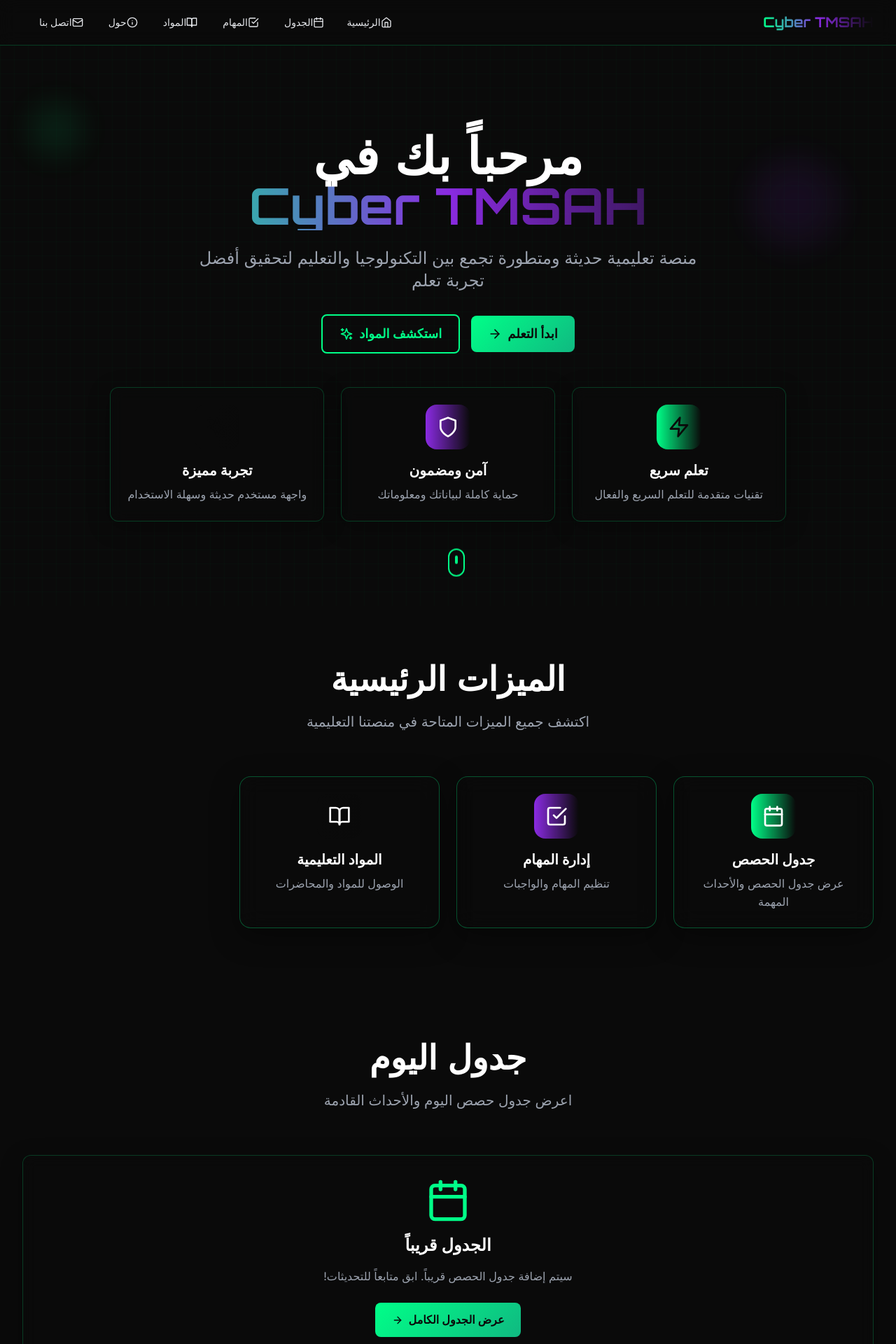
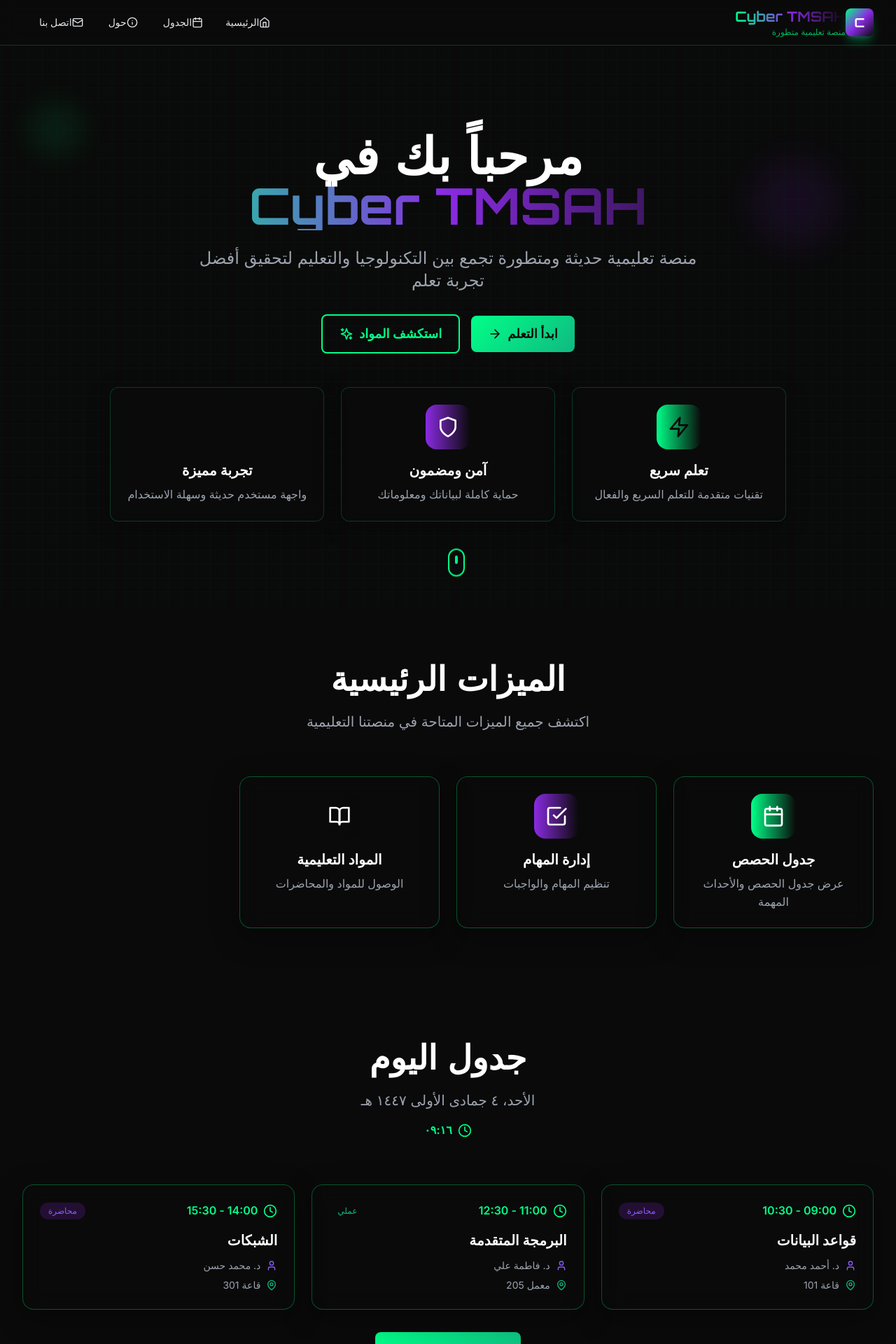
Before and after one commit to phoenixcrypto/cyber-tmsah, a Next.js app: page / in a window 1280 px wide. Shown: the top 1920 px of the page at 70% size. Built offline with nearby package versions, Linux system fonts and the light colour scheme.

Commit message:
Major improvements: Enhanced logo, closed tasks/materials sections, improved cards, added developer card with WhatsApp, enabled daily schedule

```diff
--- a/app/contact/page.tsx
+++ b/app/contact/page.tsx
@@ -1,4 +1,4 @@
-import { Mail, Phone, MapPin, Clock } from 'lucide-react'
+import { Mail, Phone, MapPin, Clock, MessageCircle, User, Code, Award } from 'lucide-react'
 
 export const dynamic = 'force-dynamic'
 export const revalidate = 0
@@ -31,6 +31,12 @@ export default function ContactPage() {
     }
   ]
 
+  const handleWhatsAppContact = () => {
+    const message = encodeURIComponent('مرحباً! أريد التواصل معكم حول منصة Cyber TMSAH')
+    const whatsappUrl = `https://wa.me/201234567890?text=${message}`
+    window.open(whatsappUrl, '_blank')
+  }
+
   return (
     <div className="min-h-screen bg-gradient-to-br from-cyber-dark via-cyber-dark to-cyber-dark/80">
       <div className="max-w-7xl mx-auto px-4 sm:px-6 lg:px-8 py-12">
@@ -42,6 +48,46 @@ export default function ContactPage() {
           <p className="text-lg sm:text-xl text-dark-300 max-w-3xl mx-auto">
             نحن هنا لمساعدتك. تواصل معنا لأي استفسار أو دعم
           </p>
+        </div>
+
+        {/* Developer Card */}
+        <div className="max-w-4xl mx-auto mb-16 animate-slide-up">
+          <div className="enhanced-card p-8 text-center">
+            <div className="flex flex-col md:flex-row items-center gap-8">
+              <div className="flex-shrink-0">
+                <div className="w-32 h-32 bg-gradient-to-br from-cyber-neon via-cyber-violet to-cyber-green rounded-full flex items-center justify-center shadow-lg shadow-cyber-neon/30">
+                  <User className="w-16 h-16 text-white" />
+                </div>
+              </div>
+              <div className="flex-1 text-right">
+                <h2 className="text-3xl font-orbitron font-bold text-dark-100 mb-4">
+                  ZEYAD MOHAMED
+                </h2>
+                <p className="text-xl text-cyber-neon mb-4">مطور ومصمم المنصة</p>
+                <div className="flex flex-wrap gap-4 justify-center md:justify-end mb-6">
+                  <div className="flex items-center gap-2 text-dark-300">
+                    <Code className="w-5 h-5 text-cyber-green" />
+                    <span>مطور Full Stack</span>
+                  </div>
+                  <div className="flex items-center gap-2 text-dark-300">
+                    <Award className="w-5 h-5 text-cyber-violet" />
+                    <span>مصمم UI/UX</span>
+                  </div>
+                </div>
+                <p className="text-dark-300 leading-relaxed mb-6">
+                  مطور شغوف بالتكنولوجيا والتعليم، متخصص في تطوير تطبيقات الويب الحديثة
+                  وتصميم تجارب مستخدم متميزة. أسعى دائماً لتحسين تجربة التعلم من خلال التكنولوجيا.
+                </p>
+                <button
+                  onClick={handleWhatsAppContact}
+                  className="bg-gradient-to-r from-green-500 to-green-600 hover:from-green-600 hover:to-green-700 text-white px-8 py-3 rounded-lg font-semibold flex items-center gap-3 mx-auto transition-all duration-300 hover:scale-105 shadow-lg hover:shadow-green-500/30"
+                >
+                  <MessageCircle className="w-5 h-5" />
+                  تواصل عبر واتساب
+                </button>
+              </div>
+            </div>
+          </div>
         </div>
 
         {/* Contact Info Grid */}
--- a/app/page.tsx
+++ b/app/page.tsx
@@ -1,5 +1,5 @@
 import Link from 'next/link'
-import { Calendar, CheckSquare, BookOpen, ArrowRight, Sparkles, Zap, Shield } from 'lucide-react'
+import { Calendar, CheckSquare, BookOpen, ArrowRight, Sparkles, Zap, Shield, Clock, MapPin, User } from 'lucide-react'
 
 export const dynamic = 'force-dynamic'
 export const revalidate = 0
@@ -28,6 +28,50 @@ export default function HomePage() {
       color: 'from-cyber-green to-cyber-neon'
     }
   ]
+
+  // جدول اليوم
+  const todaySchedule = [
+    {
+      time: '09:00 - 10:30',
+      subject: 'قواعد البيانات',
+      instructor: 'د. أحمد محمد',
+      room: 'قاعة 101',
+      type: 'محاضرة'
+    },
+    {
+      time: '11:00 - 12:30',
+      subject: 'البرمجة المتقدمة',
+      instructor: 'د. فاطمة علي',
+      room: 'معمل 205',
+      type: 'عملي'
+    },
+    {
+      time: '14:00 - 15:30',
+      subject: 'الشبكات',
+      instructor: 'د. محمد حسن',
+      room: 'قاعة 301',
+      type: 'محاضرة'
+    }
+  ]
+
+  const getCurrentTime = () => {
+    const now = new Date()
+    return now.toLocaleTimeString('ar-SA', {
+      hour: '2-digit',
+      minute: '2-digit',
+      hour12: false
+    })
+  }
+
+  const getCurrentDate = () => {
+    const now = new Date()
+    return now.toLocaleDateString('ar-SA', {
+      weekday: 'long',
+      year: 'numeric',
+      month: 'long',
+      day: 'numeric'
+    })
+  }
 
   return (
     <div className="min-h-screen">
@@ -157,18 +201,54 @@ export default function HomePage() {
               جدول اليوم
             </h2>
             <p className="text-lg sm:text-xl text-dark-300 max-w-3xl mx-auto">
-              اعرض جدول حصص اليوم والأحداث القادمة
+              {getCurrentDate()}
             </p>
+            <div className="flex items-center justify-center gap-2 mt-4">
+              <Clock className="w-5 h-5 text-cyber-neon" />
+              <span className="text-cyber-neon font-semibold">{getCurrentTime()}</span>
+            </div>
           </div>
 
-          <div className="glass-card p-8 text-center animate-slide-up-delayed">
-            <Calendar className="w-16 h-16 text-cyber-neon mx-auto mb-4" />
-            <h3 className="text-2xl font-semibold text-dark-100 mb-4">
-              الجدول قريباً
-            </h3>
-            <p className="text-dark-300 mb-6">
-              سيتم إضافة جدول الحصص قريباً. ابق متابعاً للتحديثات!
-            </p>
+          <div className="grid grid-cols-1 md:grid-cols-2 lg:grid-cols-3 gap-6 mb-8">
+            {todaySchedule.map((schedule, index) => (
+              <div
+                key={index}
+                className="enhanced-card p-6 hover:scale-105 transition-all duration-300 animate-slide-up-delayed"
+                style={{ animationDelay: `${index * 0.1}s` }}
+              >
+                <div className="flex items-center justify-between mb-4">
+                  <div className="flex items-center gap-2">
+                    <Clock className="w-5 h-5 text-cyber-neon" />
+                    <span className="text-cyber-neon font-semibold">{schedule.time}</span>
+                  </div>
+                  <span className={`px-3 py-1 rounded-full text-xs font-medium ${
+                    schedule.type === 'محاضرة'
+                      ? 'bg-cyber-violet/20 text-cyber-violet'
+                      : 'bg-cyber-green/20 text-cyber-green'
+                  }`}>
+                    {schedule.type}
+                  </span>
+                </div>
+
+                <h3 className="text-xl font-semibold text-dark-100 mb-3">
+                  {schedule.subject}
+                </h3>
+
+                <div className="space-y-2">
+                  <div className="flex items-center gap-2 text-dark-300">
+                    <User className="w-4 h-4 text-cyber-violet" />
+                    <span className="text-sm">{schedule.instructor}</span>
+                  </div>
+                  <div className="flex items-center gap-2 text-dark-300">
+                    <MapPin className="w-4 h-4 text-cyber-green" />
+                    <span className="text-sm">{schedule.room}</span>
+                  </div>
+                </div>
+              </div>
+            ))}
+          </div>
+
+          <div className="text-center animate-slide-up-delayed">
             <Link
               href="/schedule"
               className="btn-primary inline-flex items-center gap-2"
--- a/components/Navbar.tsx
+++ b/components/Navbar.tsx
@@ -2,7 +2,7 @@
 
 import Link from 'next/link'
 import { useState } from 'react'
-import { Menu, X, Home, Calendar, CheckSquare, BookOpen, Info, Mail } from 'lucide-react'
+import { Menu, X, Home, Calendar, Info, Mail } from 'lucide-react'
 
 export default function Navbar() {
   const [isOpen, setIsOpen] = useState(false)
@@ -18,8 +18,6 @@ export default function Navbar() {
   const navItems = [
     { href: '/', label: 'الرئيسية', icon: Home },
     { href: '/schedule', label: 'الجدول', icon: Calendar },
-    { href: '/tasks', label: 'المهام', icon: CheckSquare },
-    { href: '/materials', label: 'المواد', icon: BookOpen },
     { href: '/about', label: 'حول', icon: Info },
     { href: '/contact', label: 'اتصل بنا', icon: Mail },
   ]
@@ -29,10 +27,19 @@ export default function Navbar() {
       <div className="max-w-7xl mx-auto px-4 sm:px-6 lg:px-8">
         <div className="flex justify-between items-center h-16">
           {/* Logo */}
-          <Link href="/" className="flex items-center space-x-2 text-cyber-neon hover:text-cyber-violet transition-colors">
-            <span className="font-orbitron font-bold text-xl bg-gradient-to-r from-cyber-neon via-cyber-violet to-cyber-green bg-clip-text text-transparent">
-              Cyber TMSAH
-            </span>
+          <Link href="/" className="flex items-center space-x-3 text-cyber-neon hover:text-cyber-violet transition-colors group">
+            <div className="relative">
+              <div className="w-10 h-10 bg-gradient-to-br from-cyber-neon via-cyber-violet to-cyber-green rounded-lg flex items-center justify-center shadow-lg shadow-cyber-neon/30 group-hover:shadow-cyber-violet/40 transition-all duration-300">
+                <span className="font-orbitron font-bold text-white text-lg">C</span>
+              </div>
+              <div className="absolute -top-1 -right-1 w-3 h-3 bg-cyber-green rounded-full animate-pulse"></div>
+            </div>
+            <div className="flex flex-col">
+              <span className="font-orbitron font-bold text-xl bg-gradient-to-r from-cyber-neon via-cyber-violet to-cyber-green bg-clip-text text-transparent group-hover:from-cyber-violet group-hover:via-cyber-green group-hover:to-cyber-neon transition-all duration-300">
+                Cyber TMSAH
+              </span>
+              <span className="text-xs text-cyber-neon/70 font-medium">منصة تعليمية متطورة</span>
+            </div>
           </Link>
 
           {/* Desktop Navigation */}
```
